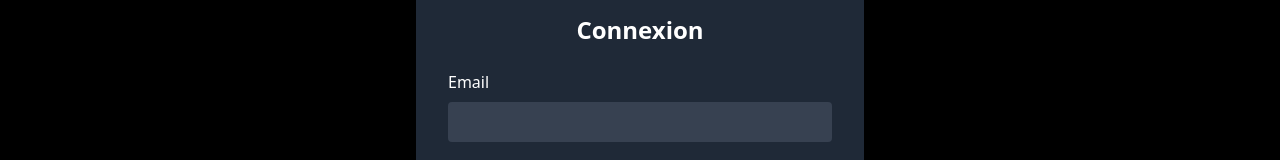
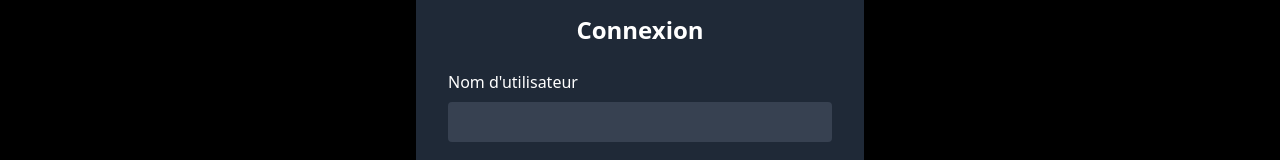
Before and after one commit to biloute593/AIFLIX, a Next.js app: page /login in a window 1280 px wide. Shown: the part 290-450 px from the top of the page. Built offline with nearby package versions, Linux system fonts and the light colour scheme.

Commit message:
fix(auth): unify auth flow to username, persist token in AuthContext and update login/register pages

```diff
--- a/src/app/login/page.tsx
+++ b/src/app/login/page.tsx
@@ -2,30 +2,21 @@
 
 import { useState } from 'react'
 import Link from 'next/link'
+import { useAuth } from '@/contexts/AuthContext'
 
 export default function Login() {
-  const [email, setEmail] = useState('')
+  const [username, setUsername] = useState('')
   const [password, setPassword] = useState('')
+  const { login } = useAuth()
 
   const handleSubmit = async (e: React.FormEvent) => {
     e.preventDefault()
     try {
-      const response = await fetch('/api/login', {
-        method: 'POST',
-        headers: {
-          'Content-Type': 'application/json',
-        },
-        body: JSON.stringify({ email, password }),
-      })
-
-      if (response.ok) {
-        const data = await response.json()
-        // Store session (simplified)
-        localStorage.setItem('session', JSON.stringify(data.session))
+      const ok = await login(username, password)
+      if (ok) {
         window.location.href = '/browse'
       } else {
-        const data = await response.json()
-        alert(data.error || 'Erreur lors de la connexion')
+        alert('Email ou mot de passe invalide')
       }
     } catch (error) {
       console.error('Login error:', error)
@@ -39,12 +30,12 @@ export default function Login() {
         <h1 className="text-2xl font-bold mb-6 text-center">Connexion</h1>
         <form onSubmit={handleSubmit}>
           <div className="mb-4">
-            <label htmlFor="email" className="block mb-2">Email</label>
+            <label htmlFor="username" className="block mb-2">Nom d'utilisateur</label>
             <input
-              type="email"
-              id="email"
-              value={email}
-              onChange={(e) => setEmail(e.target.value)}
+              type="text"
+              id="username"
+              value={username}
+              onChange={(e) => setUsername(e.target.value)}
               className="w-full p-2 rounded bg-gray-700 text-white"
               required
             />
--- a/src/app/register/page.tsx
+++ b/src/app/register/page.tsx
@@ -2,29 +2,23 @@
 
 import { useState } from 'react'
 import Link from 'next/link'
+import { useAuth } from '@/contexts/AuthContext'
 
 export default function Register() {
   const [name, setName] = useState('')
-  const [email, setEmail] = useState('')
+  const [username, setUsername] = useState('')
   const [password, setPassword] = useState('')
+  const { register } = useAuth()
 
   const handleSubmit = async (e: React.FormEvent) => {
     e.preventDefault()
     try {
-      const response = await fetch('/api/register', {
-        method: 'POST',
-        headers: {
-          'Content-Type': 'application/json',
-        },
-        body: JSON.stringify({ name, email, password }),
-      })
-
-      if (response.ok) {
+      const ok = await register(name, username, password)
+      if (ok) {
         // Redirect to login
         window.location.href = '/login'
       } else {
-        const data = await response.json()
-        alert(data.error || 'Erreur lors de l\'inscription')
+        alert('Erreur lors de l\'inscription')
       }
     } catch (error) {
       console.error('Registration error:', error)
@@ -49,12 +43,12 @@ export default function Register() {
             />
           </div>
           <div className="mb-4">
-            <label htmlFor="email" className="block mb-2">Email</label>
+            <label htmlFor="username" className="block mb-2">Nom d'utilisateur</label>
             <input
-              type="email"
-              id="email"
-              value={email}
-              onChange={(e) => setEmail(e.target.value)}
+              type="text"
+              id="username"
+              value={username}
+              onChange={(e) => setUsername(e.target.value)}
               className="w-full p-2 rounded bg-gray-700 text-white"
               required
             />
--- a/src/contexts/AuthContext.tsx
+++ b/src/contexts/AuthContext.tsx
@@ -4,7 +4,7 @@ import { createContext, useContext, useEffect, useState, ReactNode } from 'react
 
 interface User {
   id: string
-  email: string
+  username: string
   name: string
 }
 
@@ -12,8 +12,8 @@ interface AuthContextType {
   user: User | null
   token: string | null
   loading: boolean
-  login: (email: string, password: string) => Promise<boolean>
-  register: (name: string, email: string, password: string) => Promise<boolean>
+  login: (username: string, password: string) => Promise<boolean>
+  register: (name: string, username: string, password: string) => Promise<boolean>
   logout: () => void
   getAuthHeaders: () => Record<string, string>
 }
@@ -53,17 +53,17 @@ export function AuthProvider({ children }: AuthProviderProps) {
     setLoading(false)
   }, [])
 
-  const login = async (email: string, password: string): Promise<boolean> => {
+  const login = async (username: string, password: string): Promise<boolean> => {
     try {
       const response = await fetch('/api/login', {
         method: 'POST',
         headers: { 'Content-Type': 'application/json' },
-        body: JSON.stringify({ email, password }),
+        body: JSON.stringify({ username, password }),
       })
 
       if (response.ok) {
         const data = await response.json()
-        const userData = { id: data.user.id, email: data.user.email, name: data.user.name }
+        const userData = { id: data.user.id, username: data.user.username, name: data.user.name }
         setUser(userData)
         setToken(data.token)
         localStorage.setItem('aiflix-user', JSON.stringify(userData))
@@ -77,12 +77,12 @@ export function AuthProvider({ children }: AuthProviderProps) {
     }
   }
 
-  const register = async (name: string, email: string, password: string): Promise<boolean> => {
+  const register = async (name: string, username: string, password: string): Promise<boolean> => {
     try {
       const response = await fetch('/api/register', {
         method: 'POST',
         headers: { 'Content-Type': 'application/json' },
-        body: JSON.stringify({ name, email, password }),
+        body: JSON.stringify({ name, username, password }),
       })
 
       if (response.ok) {
```
